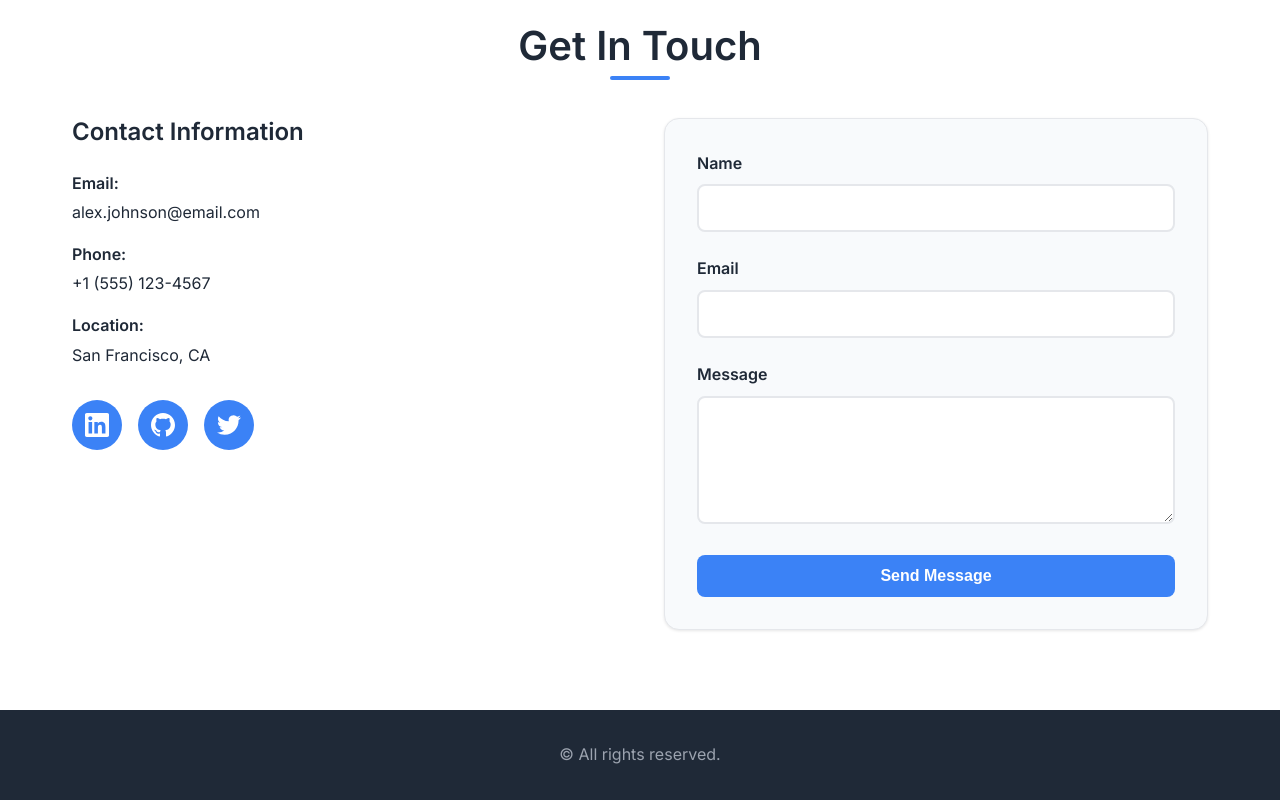
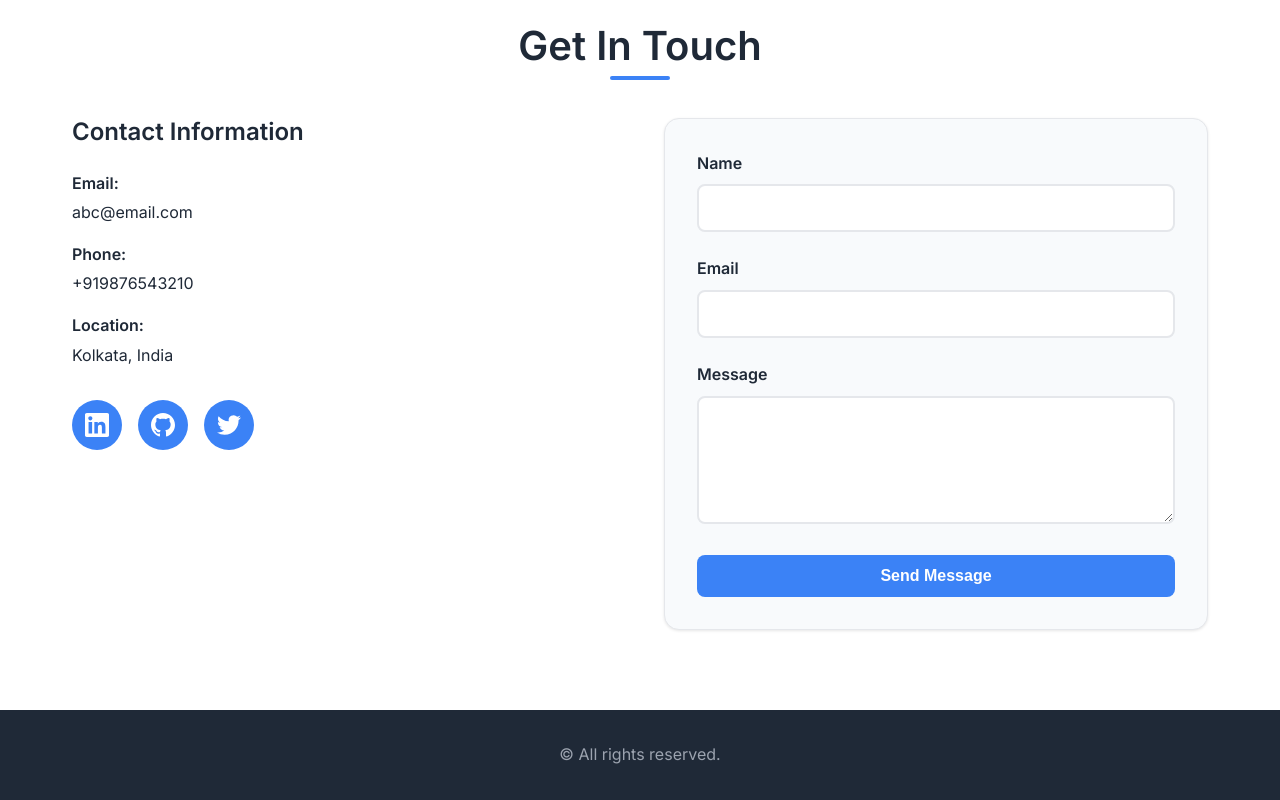
Before and after one commit to arghya-code/portfolio, a plain HTML site: page index.html in a window 1280 px wide. Shown: the part 1970-2770 px from the top of the page. Drawn offline with Linux system fonts and the light colour scheme.

Commit message:
portfolio

```diff
--- a/index.html
+++ b/index.html
@@ -159,15 +159,15 @@
                     <h3>Contact Information</h3>
                     <div class="contact-item">
                         <strong>Email:</strong>
-                        <span>alex.johnson@email.com</span>
+                        <span>abc@email.com</span>
                     </div>
                     <div class="contact-item">
                         <strong>Phone:</strong>
-                        <span>+1 (555) 123-4567</span>
+                        <span>+919876543210</span>
                     </div>
                     <div class="contact-item">
                         <strong>Location:</strong>
-                        <span>San Francisco, CA</span>
+                        <span>Kolkata, India</span>
                     </div>
                     <div class="social-links">
                         <a href="#" class="social-link" aria-label="LinkedIn">
```
